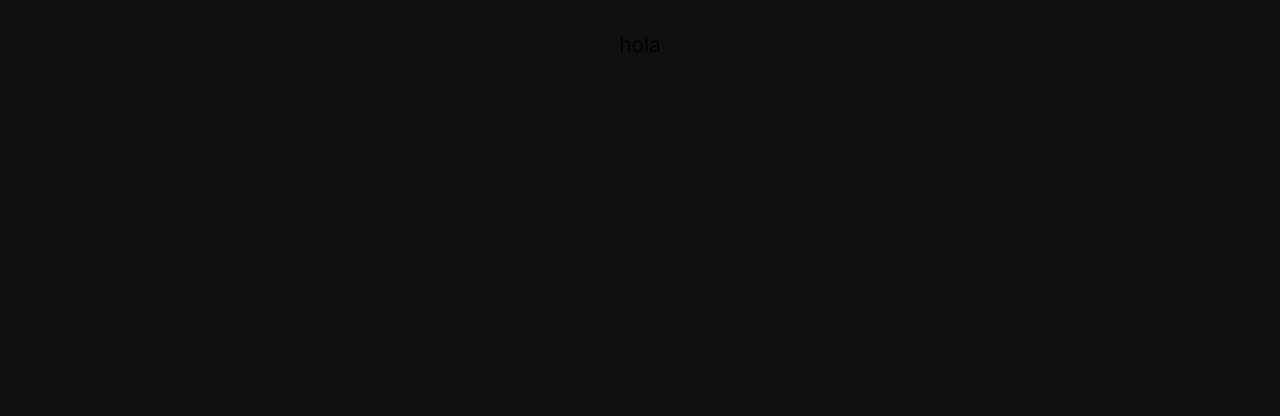
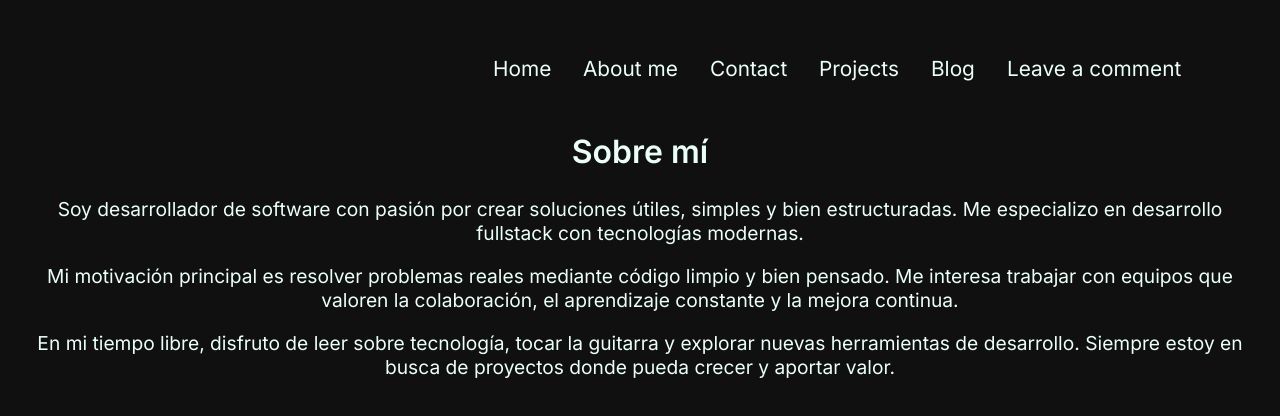
Before and after one commit to hectorsp10/CVWeb, a React (Vite) app in the folder frontend/: page /about in a window 1280 px wide. Shown: the top 416 px of the page. Built offline with nearby package versions, Linux system fonts and the light colour scheme.

Commit message:
Started to add content in "about" page

```diff
--- a/frontend/src/components/About.tsx
+++ b/frontend/src/components/AboutSection.tsx
@@ -1,7 +1,7 @@
-import SecondaryButton from "../components/reusable/SecondaryButton";
+import SecondaryButton from "./reusable/SecondaryButton";
 
 
-export default function About() {
+export default function AboutSection() {
     return (
         <section className="container">
             <h1 className="title-1">About<span className='dot'>.</span></h1>
@@ -17,7 +17,7 @@ export default function About() {
             <p className="text mb">
                 Would you like to know more?
             </p>
-            <SecondaryButton text="About me"></SecondaryButton>
+            <SecondaryButton route="/about" text="About me"></SecondaryButton>
         </section>
     )
 }
--- a/frontend/src/components/reusable/Footer.tsx
+++ b/frontend/src/components/reusable/Footer.tsx
@@ -21,7 +21,7 @@ export default function Footer() {
         <div className='footer-contact'>
           <a className='text-lg'>Seen enough?</a>
           <div className='contact'>
-            <SecondaryButton text='Contact'></SecondaryButton>
+            <SecondaryButton route='/' text='Contact'></SecondaryButton>
           </div>
         </div>
       </div>
--- a/frontend/src/components/reusable/Header.tsx
+++ b/frontend/src/components/reusable/Header.tsx
@@ -1,16 +1,30 @@
 import '../../styles/components/reusable/Header.css'
 
-export default function Header(){
+import { Link } from "react-router-dom";
+
+export default function Header() {
   return (
     <nav className="nav">
       <div className="nav-content">
         <ul>
+          <Link to="/">
             <li><a className='navButton'>Home</a></li>
+          </Link>
+          <Link to="/about">
             <li><a className='navButton'>About me</a></li>
+          </Link>
+          <Link to="/">
             <li><a className='navButton'>Contact</a></li>
+          </Link>
+          <Link to="/">
             <li><a className='navButton'>Projects</a></li>
+          </Link>
+          <Link to="/">
             <li><a className='navButton'>Blog</a></li>
+          </Link>
+          <Link to="/">
             <li><a className='navButton'>Leave a comment</a></li>
+          </Link>
         </ul>
       </div>
     </nav>
--- a/frontend/src/components/reusable/SecondaryButton.tsx
+++ b/frontend/src/components/reusable/SecondaryButton.tsx
@@ -1,16 +1,22 @@
 import '../../styles/components/reusable/SecondaryButton.css'
+import { Link } from "react-router-dom";
 
 interface SecondaryButtonProps {
   text: string;
+  route: string;
 }
 
-export default function SecondaryButton({ text }: SecondaryButtonProps) {
+export default function SecondaryButton({ route, text }: SecondaryButtonProps) {
   return (
+    <nav>
+      <Link to={route}>
         <div className="button secondary-button">
           <a className="secondary-button-text">{text}</a>
           <div className="arrow-circle">
             <span className="arrow">→</span>
           </div>
         </div>
+      </Link>
+    </nav>
   )
 }
--- a/frontend/src/pages/About.tsx
+++ b/frontend/src/pages/About.tsx
@@ -1,9 +1,23 @@
-
+import Header from '../components/reusable/Header.tsx'
 
 export default function About() {
-    return (
-        <>
-            <a>hola</a>
-        </>
-    );
+  return (
+    <>
+      <Header />
+      <section>
+        <div className="about-body">
+          <h2 className="text-lg">Sobre mí</h2>
+          <p className="text">
+            Soy desarrollador de software con pasión por crear soluciones útiles, simples y bien estructuradas. Me especializo en <span class="font-semibold text-indigo-600">desarrollo fullstack</span> con tecnologías modernas.
+          </p>
+          <p className="text">
+            Mi motivación principal es resolver problemas reales mediante código limpio y bien pensado. Me interesa trabajar con equipos que valoren la colaboración, el aprendizaje constante y la mejora continua.
+          </p>
+          <p className="text">
+            En mi tiempo libre, disfruto de <span className="italic">leer sobre tecnología, tocar la guitarra y explorar nuevas herramientas de desarrollo</span>. Siempre estoy en busca de proyectos donde pueda crecer y aportar valor.
+          </p>
+        </div>
+      </section>
+    </>
+  );
 }
--- a/frontend/src/pages/Home.tsx
+++ b/frontend/src/pages/Home.tsx
@@ -1,7 +1,7 @@
 import Header from '../components/reusable/Header.tsx'
 import Hero from '../components/Hero.tsx'
 import Tools from '../components/Tools.tsx';
-import About from '../components/About.tsx';
+import About from '../components/AboutSection.tsx';
 import Skills from '../components/Skills.tsx';
 import Footer from '../components/reusable/Footer.tsx'
 
--- /dev/null
+++ b/frontend/src/styles/pages/About.css
@@ -0,0 +1,10 @@
+.about-body {
+  text-align: center;
+  align-items: center;
+  align-content: center;
+  align-self: center;
+  justify-content: center;
+  justify-items: center;
+  justify-self: center;
+
+}
```
Also changed, not shown: frontend/src/components/Header.tsx (deleted, +0 -13 lines). Lines whose indentation alone changed are shown as unchanged.
